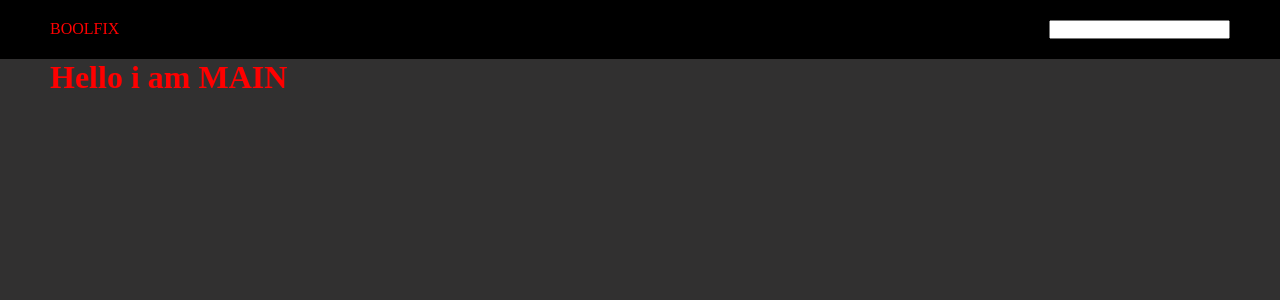
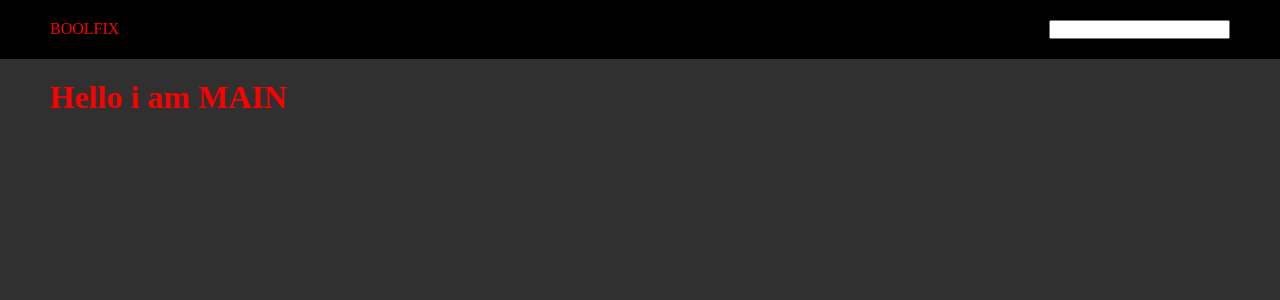
Before and after one commit to AnatoliyZakhryapin/vite-boolflix, a Vue app: page / in a window 1280 px wide. Shown: the top 300 px of the page. Built offline with nearby package versions, Linux system fonts and the light colour scheme.

Commit message:
ADD padding to PageMain

```diff
--- a/src/components/PageMain.vue
+++ b/src/components/PageMain.vue
@@ -18,6 +18,7 @@
   .page-main {
     background-color: $bg-main;
     flex-grow: 1;
+    padding: $p-base;
 
     .hello {
         color: red;
```
